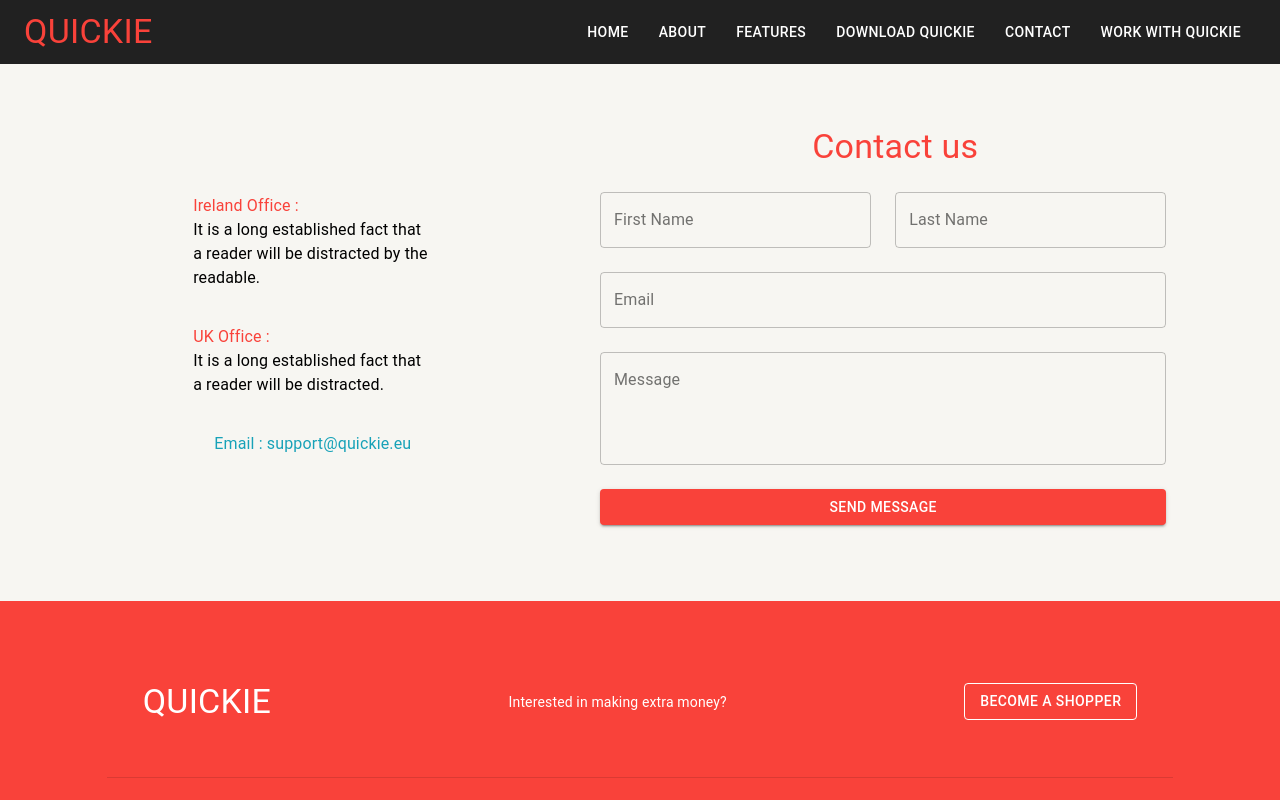
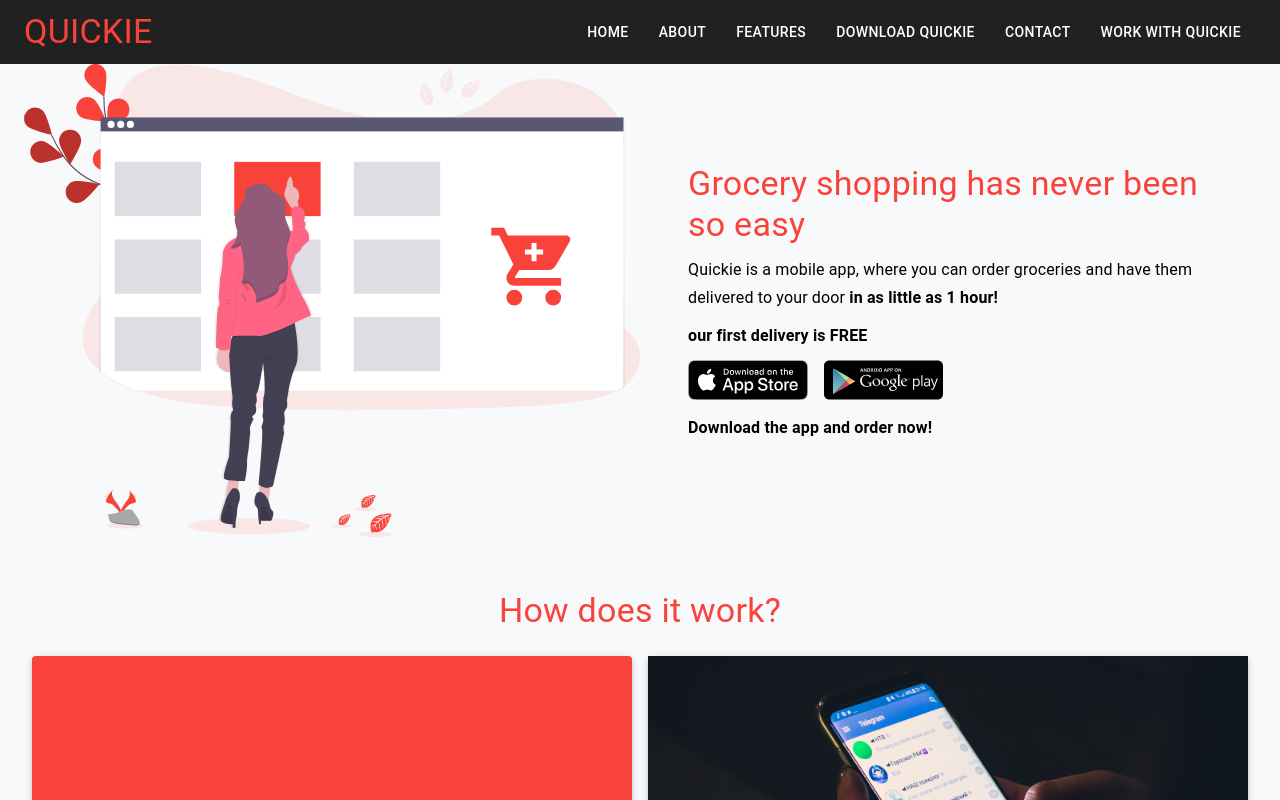
Before and after one commit to devaraujstein/great-delivery-landing-page-reactjs, a React (Create React App) app: page / in a window 1280 px wide. Shown: the top 800 px of the page. Built offline with nearby package versions, Linux system fonts and the light colour scheme.

Commit message:
trying to use router dom

```diff
--- a/package.json
+++ b/package.json
@@ -11,6 +11,7 @@
     "react": "^17.0.1",
     "react-dom": "^17.0.1",
     "react-material-ui-carousel": "^2.1.1",
+    "react-router-dom": "^5.2.0",
     "react-scripts": "4.0.1",
     "web-vitals": "^0.2.4"
   },
--- a/src/App.js
+++ b/src/App.js
@@ -16,8 +16,7 @@ const theme = createMuiTheme({
 function App() {
   return (
     <ThemeProvider theme={theme}>
-        <Contact />
-      {/* <Home /> */}
+        <Home />
     </ThemeProvider>
   );
 }
--- a/src/components/header/AnimatedLink.js
+++ b/src/components/header/AnimatedLink.js
@@ -27,10 +27,10 @@ const styles = {
 };
 
 function AnimatedLink(props) {
-  const { classes, children, className, ...other } = props;
+  const { classes, children, className, href ,...other } = props;
 
   return (
-    <Link className={clsx(classes.root, className)} {...other}>
+    <Link className={clsx(classes.root, className)} href={href} {...other}>
       {children || "class names"}
     </Link>
   );
--- a/src/components/header/Navbar.js
+++ b/src/components/header/Navbar.js
@@ -67,8 +67,8 @@ export default function ElevateAppBar(props) {
     { link: "/#about", name: "ABOUT", icon: <PermIdentityIcon /> },
     { link: "/#features", name: "features", icon: <WorkIcon /> },
     { link: "/#download", name: "download quickie", icon: <MailIcon /> },
-    { link: "/#contact", name: "contact", icon: <MailIcon /> },
-    { link: "/#work", name: "work with quickie", icon: <MailIcon /> },
+    { link: "/contact", name: "contact", icon: <MailIcon /> },
+    { link: "/work", name: "work with quickie", icon: <MailIcon /> },
   ];
 
   return (
```
Also changed, not shown: src/pages/Contact.js (+5 -7 lines), 2 other files (tests, documents, lock files or other folders).
